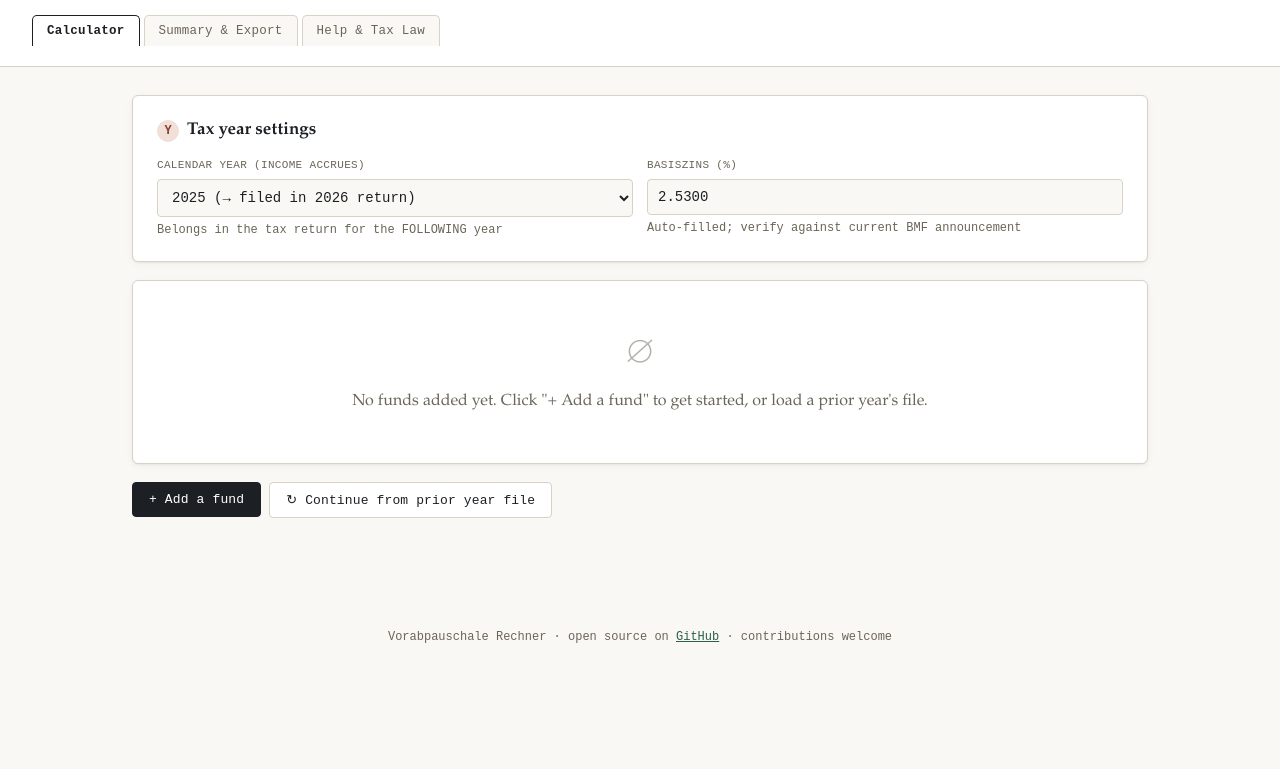
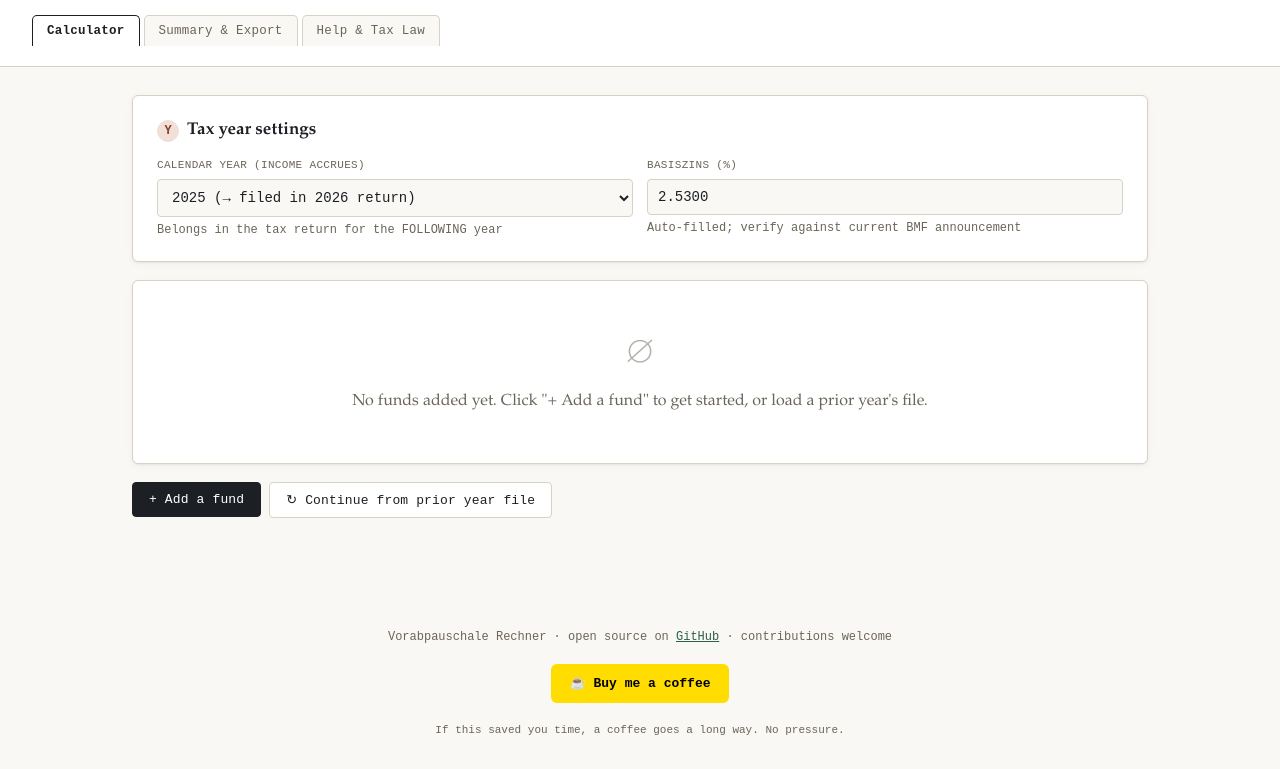
Before and after one commit to garfieldpai/VorabpauschaleCalculator, a plain HTML site: page index.html in a window 1280 px wide. Shown: the part 225-994 px from the top of the page. Before the commit the page ends 901 px from the top, so only its background shows below. Drawn offline with Linux system fonts and the light colour scheme.

Commit message:
Added Buy me a coffee button

```diff
--- a/index.html
+++ b/index.html
@@ -641,6 +641,13 @@
 
 <footer>
   Vorabpauschale Rechner · open source on <a href="#" id="githubLink">GitHub</a> · contributions welcome
+  <br><br>
+  <a href="https://www.buymeacoffee.com/YOUR_USERNAME" target="_blank" rel="noopener"
+     style="display:inline-flex; align-items:center; gap:8px; background:#FFDD00; color:#000; font-family:'IBM Plex Mono',monospace; font-size:13px; font-weight:600; padding:10px 18px; border-radius:6px; text-decoration:none; border:none;">
+    ☕ Buy me a coffee
+  </a>
+  <br><br>
+  <span style="font-size:11px;">If this saved you time, a coffee goes a long way. No pressure.</span>
 </footer>
 
 <div class="toast" id="toast"></div>
```
